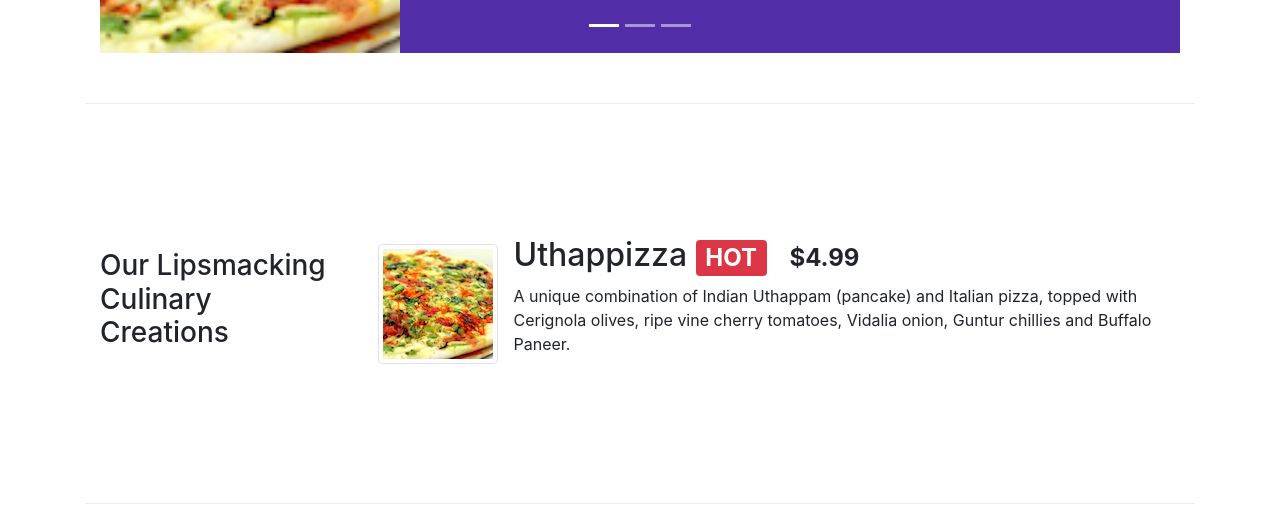
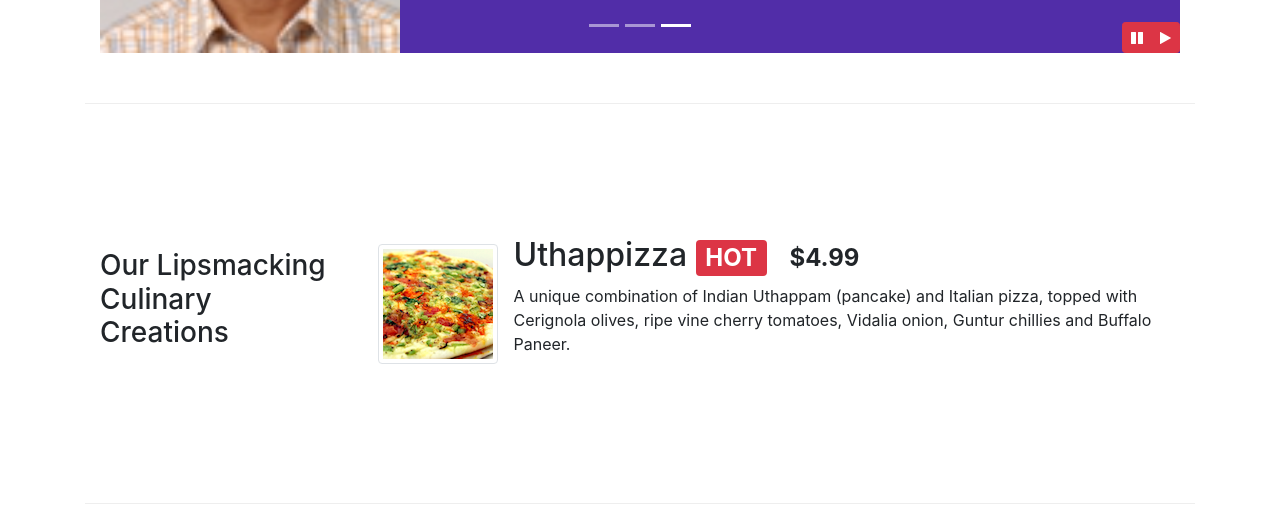
Before and after one commit to joepvdbogaert/bootstrap_test, a website: page index.html in a window 1280 px wide. Shown: the part 581-1100 px from the top of the page. Drawn offline with nearby package versions, Linux system fonts and the light colour scheme.

Commit message:
Bootstrap JQuery

```diff
--- a/css/styles.css
+++ b/css/styles.css
@@ -59,3 +59,9 @@
 	left: 0;
 	min-height: 300px;
 }
+
+#carouselButtons {
+	right: 0px;
+	position: absolute;
+	bottom: 0px;
+}
--- a/index.html
+++ b/index.html
@@ -188,6 +188,14 @@
                     <a class="carousel-control-next" href="#mycarousel" role="button" data-slide="next">
                         <span class="carousel-control-next-icon"></span>
                     </a>
+                    <div class="btn-group" id="carouselButtons">
+                        <button class="btn btn-danger btn-sm" id="carousel-pause">
+                            <span class="fa fa-pause"></span>
+                        </button>
+                        <button class="btn btn-danger btn-sm" id="carousel-play">
+                            <span class="fa fa-play"></span>
+                        </button>
+                    </div>
                 </div>
             </div>
         </div>
@@ -329,6 +337,18 @@
     <script src="node_modules/tether/dist/js/tether.min.js"></script>
     <script src="node_modules/bootstrap/dist/js/bootstrap.min.js"></script>
 
+    <script>
+        $(document).ready(function(){
+            $("#mycarousel").carousel({interval: 2000});
+            $("#carousel-pause").click(function(){
+                $("#mycarousel").carousel('pause');
+            })
+            $("#carousel-play").click(function(){
+                $("#mycarousel").carousel('cycle');
+            })
+        })
+    </script>
+
 </body>
 
 </html>
```
